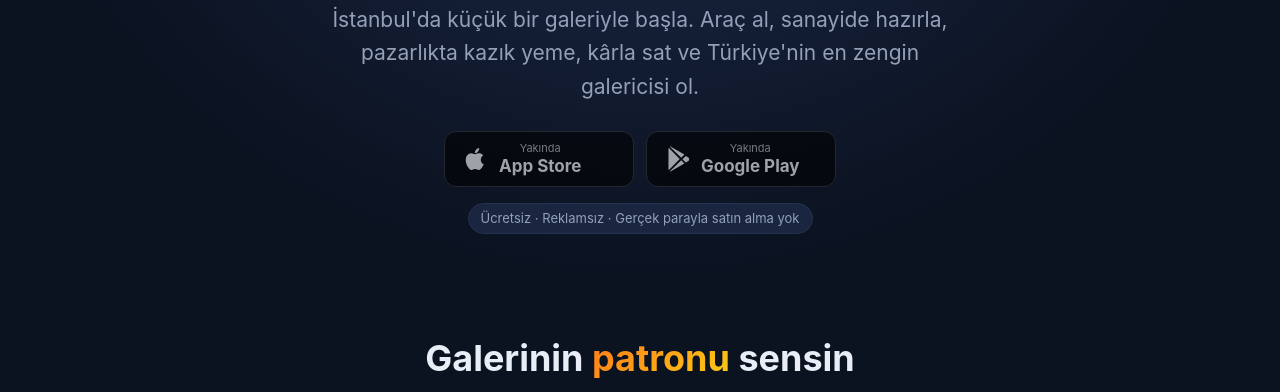
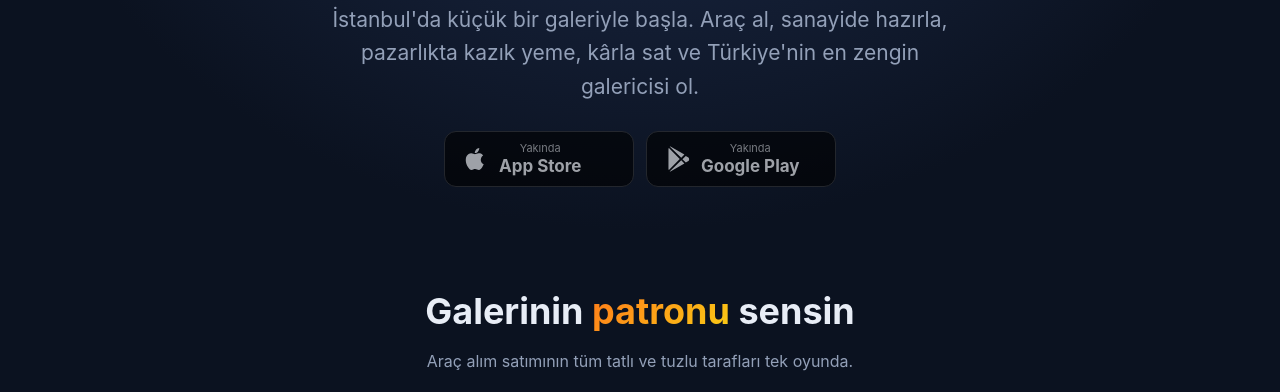
Before and after one commit to BGRSSHN/galericisimulasyonu, a plain HTML site: page index.html in a window 1280 px wide. Shown: the part 349-741 px from the top of the page. Drawn offline with Linux system fonts and the light colour scheme.

Commit message:
Remove promotional text from index.html
Removed the 'Ücretsiz · Reklamsız · Gerçek parayla satın alma yok' text from the index.html file.

```diff
--- a/index.html
+++ b/index.html
@@ -28,7 +28,7 @@
     <a class="store soon" href="#" aria-label="App Store'dan indir (yakında)"><svg viewBox="0 0 24 24" aria-hidden="true"><path d="M16.4 12.6c0-2.6 2.1-3.8 2.2-3.9-1.2-1.8-3.1-2-3.7-2-1.6-.2-3.1.9-3.9.9-.8 0-2-.9-3.4-.9-1.7 0-3.3 1-4.2 2.6-1.8 3.1-.5 7.7 1.3 10.2.9 1.2 1.9 2.6 3.2 2.6 1.3-.1 1.8-.8 3.3-.8s2 .8 3.4.8c1.4 0 2.3-1.3 3.1-2.5 1-1.4 1.4-2.8 1.4-2.9 0 0-2.7-1-2.7-4.1zM13.9 5c.7-.9 1.2-2 1.1-3.2-1 0-2.3.7-3 1.6-.7.8-1.2 2-1.1 3.1 1.1.1 2.3-.6 3-1.5z"/></svg><span><small>Yakında</small><b>App Store</b></span></a>
     <a class="store soon" href="#" aria-label="Google Play'den indir (yakında)"><svg viewBox="0 0 24 24" aria-hidden="true"><path d="M3.6 1.8c-.3.3-.4.7-.4 1.2v18c0 .5.1.9.4 1.2l10-10.2L3.6 1.8zm11.4 9 2.9-2.9L5.4.7c-.4-.2-.8-.3-1.1-.2l10.7 10.3zm0 2.4L4.3 23.5c.3.1.7 0 1.1-.2l12.5-7.2-2.9-2.9zm6.6-2.6-2.4-1.4-3.1 3.1 3.1 3 2.4-1.4c.9-.5.9-2.8 0-3.3z"/></svg><span><small>Yakında</small><b>Google Play</b></span></a>
   </div>
-  <span class="pill">Ücretsiz · Reklamsız · Gerçek parayla satın alma yok</span>
+
 </div></header>
 
 <section id="ozellikler"><div class="wrap">
```
